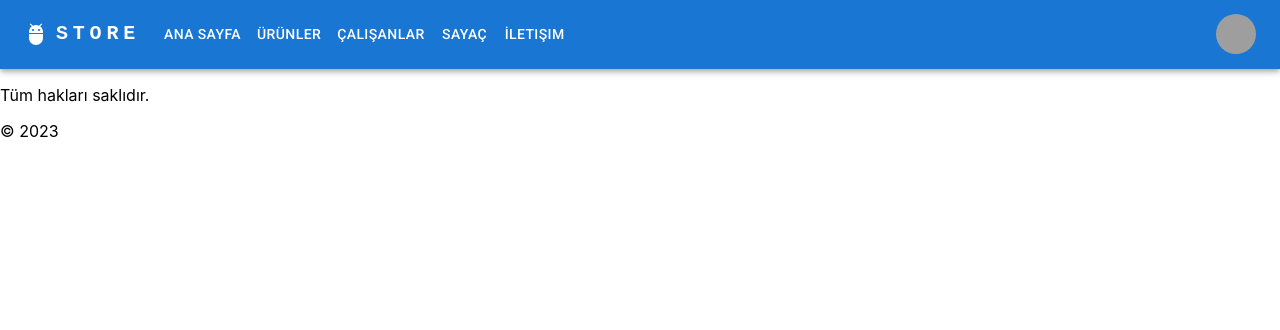
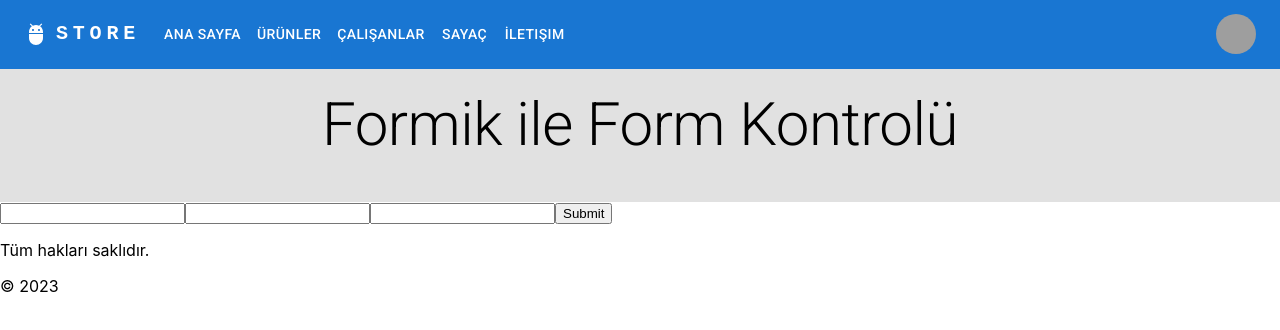
Before and after one commit to zcomert/BTK-AI-based-Web-Apps, a React (Create React App) app in the folder storeapp/frontend/: page /bookwithformik in a window 1280 px wide. Shown: the top 330 px of the page. Built offline with nearby package versions, Linux system fonts and the light colour scheme; grey boxes are pictures that could not be loaded.

Commit message:
Formik has been used.

```diff
--- a/storeapp/frontend/package.json
+++ b/storeapp/frontend/package.json
@@ -10,6 +10,7 @@
     "@testing-library/jest-dom": "^5.17.0",
     "@testing-library/react": "^13.4.0",
     "@testing-library/user-event": "^13.5.0",
+    "formik": "^2.4.5",
     "react": "^18.2.0",
     "react-dom": "^18.2.0",
     "react-router-dom": "^6.21.0",
--- a/storeapp/frontend/src/App.js
+++ b/storeapp/frontend/src/App.js
@@ -10,7 +10,7 @@ import Products from './pages/products/Products';
 import ProductDetail from './pages/productDetail/ProductDetail';
 import ResponsiveAppBar from './components/navbar/ResponsiveAppBar';
 import Book from './basic/Book';
-
+import BookWithFormik from './basic/BookWithFormik';
 
 
 function App() {
@@ -22,6 +22,7 @@ function App() {
 
       <main>
         <Routes>
+          <Route path='/bookwithformik' element={<BookWithFormik />}></Route>
           <Route path='/book' element={<Book />}></Route>
           <Route path='/counter' element={<Counter />}></Route>
           <Route path='/employees' element={<EmployeeList />}></Route>
--- /dev/null
+++ b/storeapp/frontend/src/basic/BookWithFormik.js
@@ -0,0 +1,22 @@
+import React from 'react'
+import Header from '../components/header/Header'
+import { useFormik } from 'formik';
+
+function BookWithFormik() {
+
+    const formik = useFormik({});
+
+    return (
+        <>
+            <Header data={{ title: "Formik ile Form Kontrolü" }} />
+            <form>
+                <input name="title" />
+                <input name="price" />
+                <input name="author" />
+                <input type="submit" />
+            </form>
+        </>
+    )
+}
+
+export default BookWithFormik;
```
Also changed, not shown: 1 other file (tests, documents, lock files or other folders).
